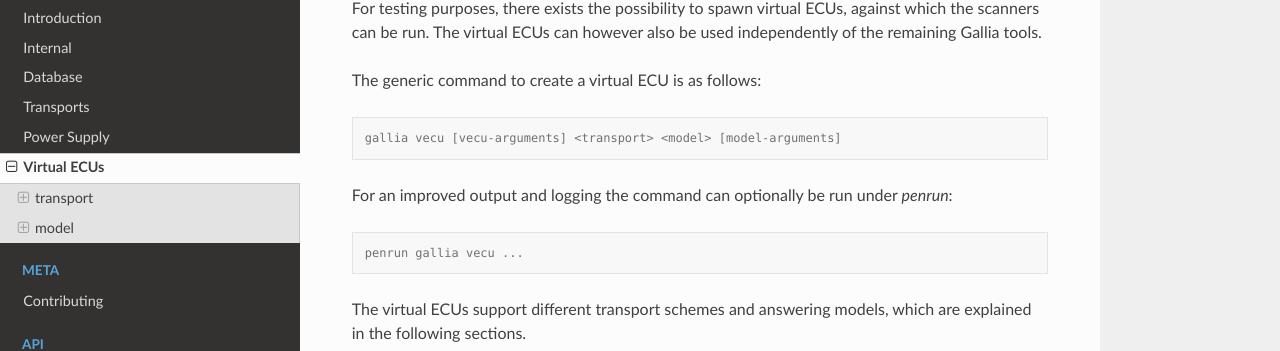
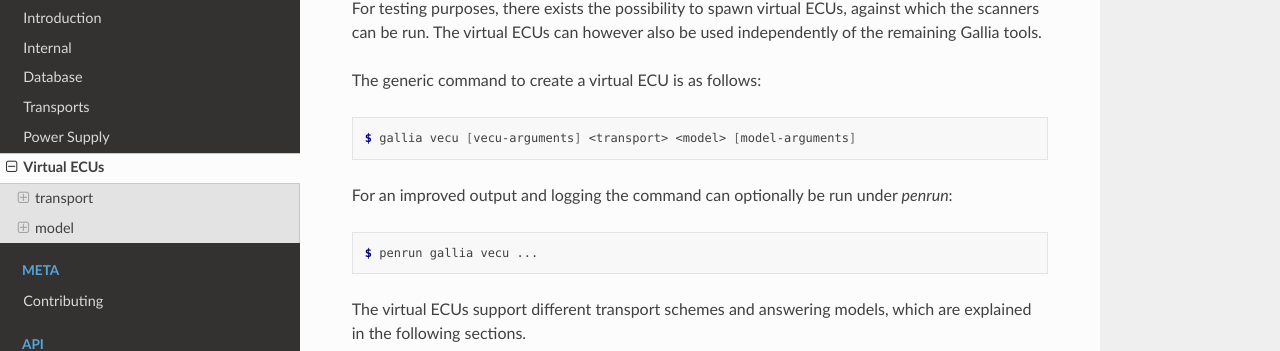
Before and after one commit to Fraunhofer-AISEC/gallia, a Sphinx documentation site: the page built from docs/virtual_ecu.md, in a window 1280 px wide and 900 px high. Shown: the part 163-514 px from the top of the window. Built offline with Sphinx 7.4.7 and the Read the Docs theme 2.0.0, drawn with Linux system fonts in a browser that asks for light colours.

Commit message:
docs: Add missing dollars in terminal session

````diff
--- a/docs/virtual_ecu.md
+++ b/docs/virtual_ecu.md
@@ -6,13 +6,13 @@
 The generic command to create a virtual ECU is as follows:
 
 ```shell-session
-gallia vecu [vecu-arguments] <transport> <model> [model-arguments]
+$ gallia vecu [vecu-arguments] <transport> <model> [model-arguments]
 ```
 
 For an improved output and logging the command can optionally be run under *penrun*:
 
 ```shell-session
-penrun gallia vecu ...
+$ penrun gallia vecu ...
 ```
 
 The virtual ECUs support different transport schemes and answering models,
````
